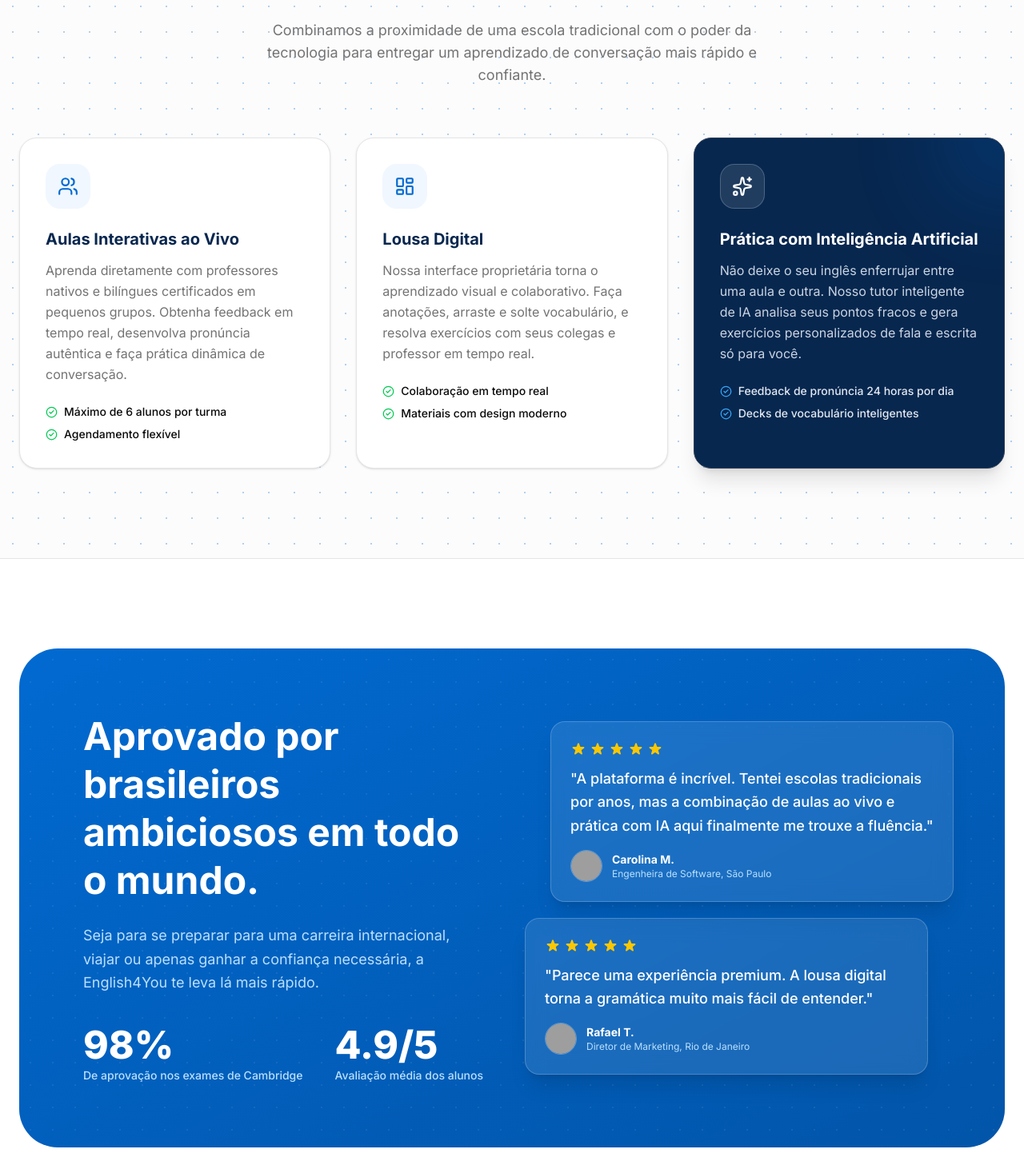
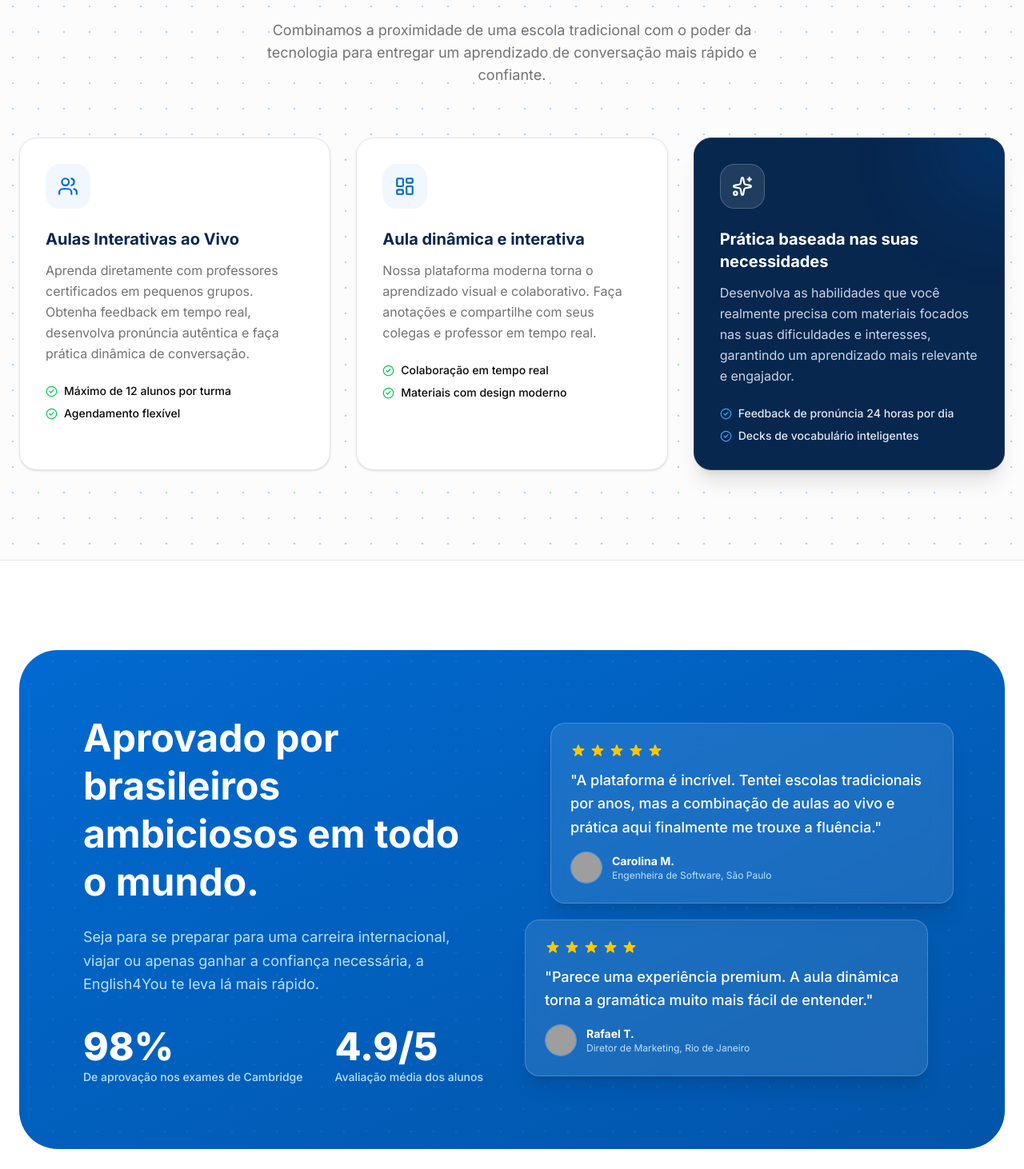
Before and after one commit to admin-english4you/english4you, a Next.js app: page / in a window 1280 px wide. Shown: the part 1146-2608 px from the top of the page at 80% size. Built offline with nearby package versions, Linux system fonts and the light colour scheme; grey boxes are pictures that could not be loaded.

Commit message:
feat: alguns ajustes na landing page antes da entrega

```diff
--- a/app/(public)/_components/FeaturesSection.tsx
+++ b/app/(public)/_components/FeaturesSection.tsx
@@ -15,26 +15,34 @@ const features = [
     icon: Users,
     title: "Aulas Interativas ao Vivo",
     description:
-      "Aprenda diretamente com professores nativos e bilíngues certificados em pequenos grupos. Obtenha feedback em tempo real, desenvolva pronúncia autêntica e faça prática dinâmica de conversação.",
-    perks: ["Máximo de 6 alunos por turma", "Agendamento flexível"],
+      "Aprenda diretamente com professores certificados em pequenos grupos. Obtenha feedback em tempo real, desenvolva pronúncia autêntica e faça prática dinâmica de conversação.",
+    perks: ["Máximo de 12 alunos por turma", "Agendamento flexível"],
     dark: false,
   },
   {
     icon: LayoutDashboard,
-    title: "Lousa Digital",
+    title: "Aula dinâmica e interativa",
     description:
-      "Nossa interface proprietária torna o aprendizado visual e colaborativo. Faça anotações, arraste e solte vocabulário, e resolva exercícios com seus colegas e professor em tempo real.",
+      "Nossa plataforma moderna torna o aprendizado visual e colaborativo. Faça anotações e compartilhe com seus colegas e professor em tempo real.",
     perks: ["Colaboração em tempo real", "Materiais com design moderno"],
     dark: false,
   },
   {
     icon: Sparkles,
-    title: "Prática com Inteligência Artificial",
+    title: "Prática baseada nas suas necessidades",
     description:
-      "Não deixe o seu inglês enferrujar entre uma aula e outra. Nosso tutor inteligente de IA analisa seus pontos fracos e gera exercícios personalizados de fala e escrita só para você.",
+      "Desenvolva as habilidades que você realmente precisa com materiais focados nas suas dificuldades e interesses, garantindo um aprendizado mais relevante e engajador.",
     perks: ["Feedback de pronúncia 24 horas por dia", "Decks de vocabulário inteligentes"],
     dark: true,
   },
+  // {
+  //   icon: Sparkles,
+  //   title: "Prática com Inteligência Artificial",
+  //   description:
+  //     "Não deixe o seu inglês enferrujar entre uma aula e outra. Nosso tutor inteligente de IA analisa seus pontos fracos e gera exercícios personalizados de fala e escrita só para você.",
+  //   perks: ["Feedback de pronúncia 24 horas por dia", "Decks de vocabulário inteligentes"],
+  //   dark: true,
+  // },
 ];
 
 export function FeaturesSection() {
--- a/app/(public)/_components/HeroSection.tsx
+++ b/app/(public)/_components/HeroSection.tsx
@@ -58,7 +58,7 @@ export function HeroSection() {
             className="text-lg sm:text-xl text-muted-foreground leading-relaxed mb-10 max-w-xl"
           >
             Experimente o ensino de inglês premium feito sob medida para estudantes brasileiros.
-            Aulas ao vivo, lousas digitais interativas e prática com inteligência artificial — tudo em uma única plataforma sofisticada.
+            Aulas ao vivo, dinâmicas e interativas, com foco no que você precisa — tudo em uma única plataforma sofisticada.
           </motion.p>
 
           <motion.div
--- a/app/(public)/_components/TrustSection.tsx
+++ b/app/(public)/_components/TrustSection.tsx
@@ -19,7 +19,7 @@ const testimonials = [
   {
     stars: 5,
     quote:
-      '"A plataforma é incrível. Tentei escolas tradicionais por anos, mas a combinação de aulas ao vivo e prática com IA aqui finalmente me trouxe a fluência."',
+      '"A plataforma é incrível. Tentei escolas tradicionais por anos, mas a combinação de aulas ao vivo e prática aqui finalmente me trouxe a fluência."',
     name: "Carolina M.",
     role: "Engenheira de Software, São Paulo",
     avatarId: 32,
@@ -28,7 +28,7 @@ const testimonials = [
   {
     stars: 5,
     quote:
-      '"Parece uma experiência premium. A lousa digital torna a gramática muito mais fácil de entender."',
+      '"Parece uma experiência premium. A aula dinâmica torna a gramática muito mais fácil de entender."',
     name: "Rafael T.",
     role: "Diretor de Marketing, Rio de Janeiro",
     avatarId: 11,
```
